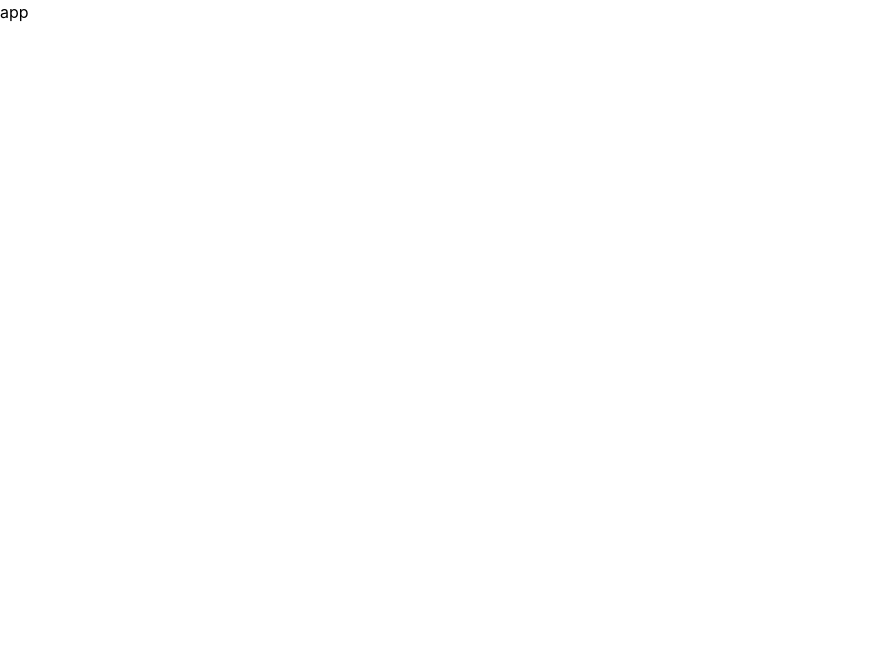
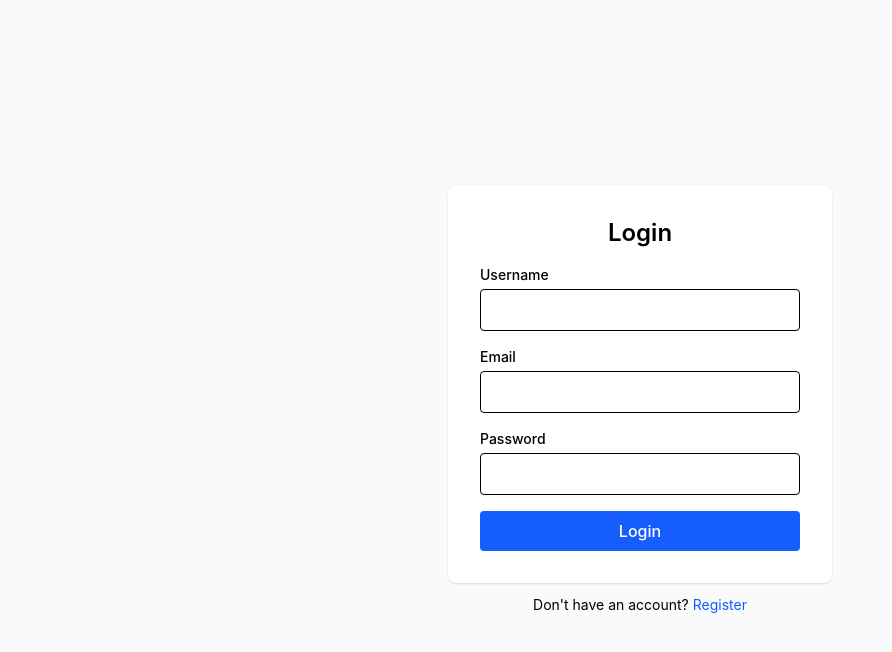
Before and after one commit to JonayedAlHabib/EktuDekhi, a React app in the folder frontend/: page / in a window 1280 px wide. Shown: the top 652 px of the page, without its empty margins (0-892 px from the left). Built offline with nearby package versions, Linux system fonts and the light colour scheme; no server answers; the HTML template or start-up script is replaced by a standard one.

Commit message:
feat: enhance App component with authentication handling and dynamic view switching

```diff
--- a/frontend/src/App.jsx
+++ b/frontend/src/App.jsx
@@ -1,9 +1,52 @@
-import React from 'react'
+import { useState } from 'react'
+import Login from './pages/Login.jsx'
+import Register from './pages/Register.jsx'
+import { useAuth } from './context/AuthContext.jsx'
 
 const App = () => {
+  const { user, isAuthenticated, logout } = useAuth()
+  const [view, setView] = useState('login')
+
+  if (isAuthenticated) {
+    return (
+      <div className="min-h-screen flex flex-col items-center justify-center gap-4 bg-gray-50">
+        <p className="text-lg">Welcome, {user?.fullName || user?.userName}</p>
+        <button
+          onClick={logout}
+          className="bg-gray-800 text-white rounded px-4 py-2 hover:bg-gray-900"
+        >
+          Logout
+        </button>
+      </div>
+    )
+  }
+
   return (
-    <div>
-      app
+    <div className="min-h-screen flex flex-col items-center justify-center gap-3 bg-gray-50 py-8">
+      {view === 'login' ? <Login /> : <Register />}
+      <p className="text-center text-sm">
+        {view === 'login' ? (
+          <>
+            Don&apos;t have an account?{' '}
+            <button
+              onClick={() => setView('register')}
+              className="text-blue-600 hover:underline"
+            >
+              Register
+            </button>
+          </>
+        ) : (
+          <>
+            Already have an account?{' '}
+            <button
+              onClick={() => setView('login')}
+              className="text-blue-600 hover:underline"
+            >
+              Login
+            </button>
+          </>
+        )}
+      </p>
     </div>
   )
 }
```
